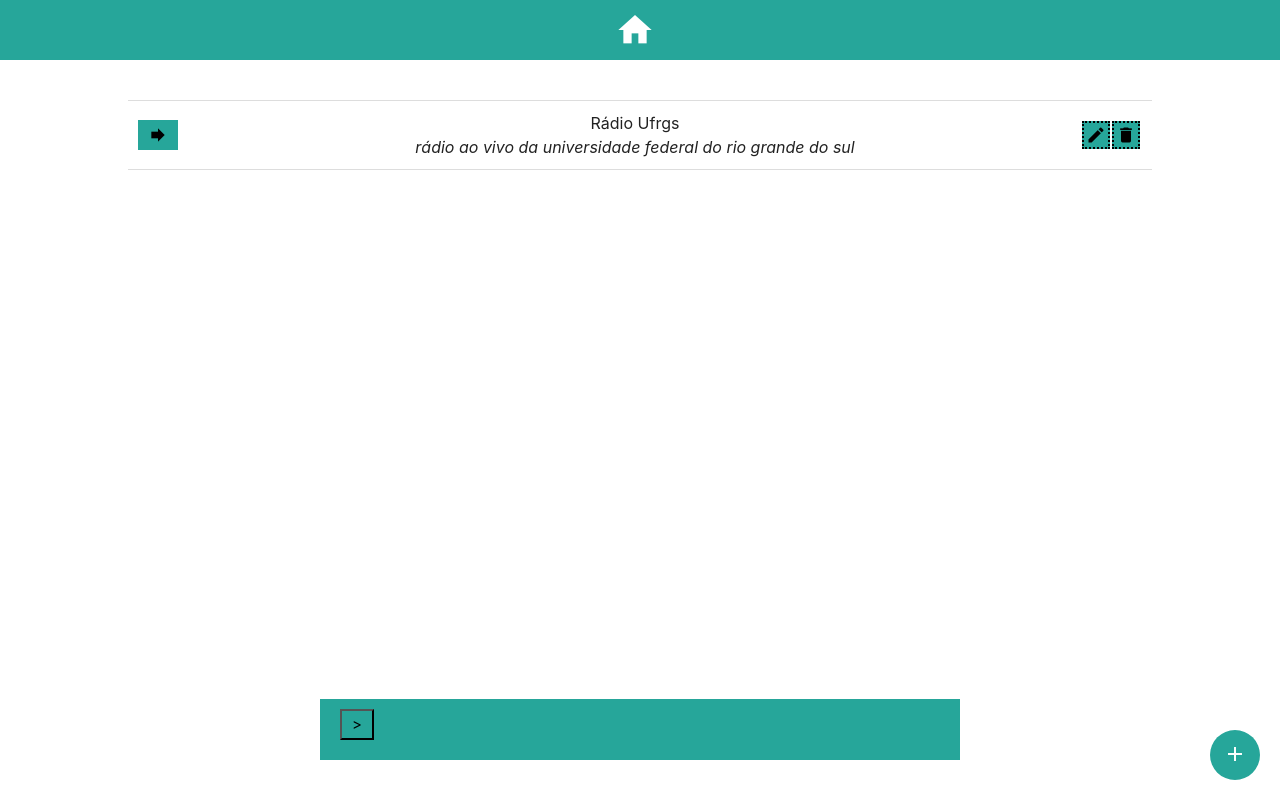
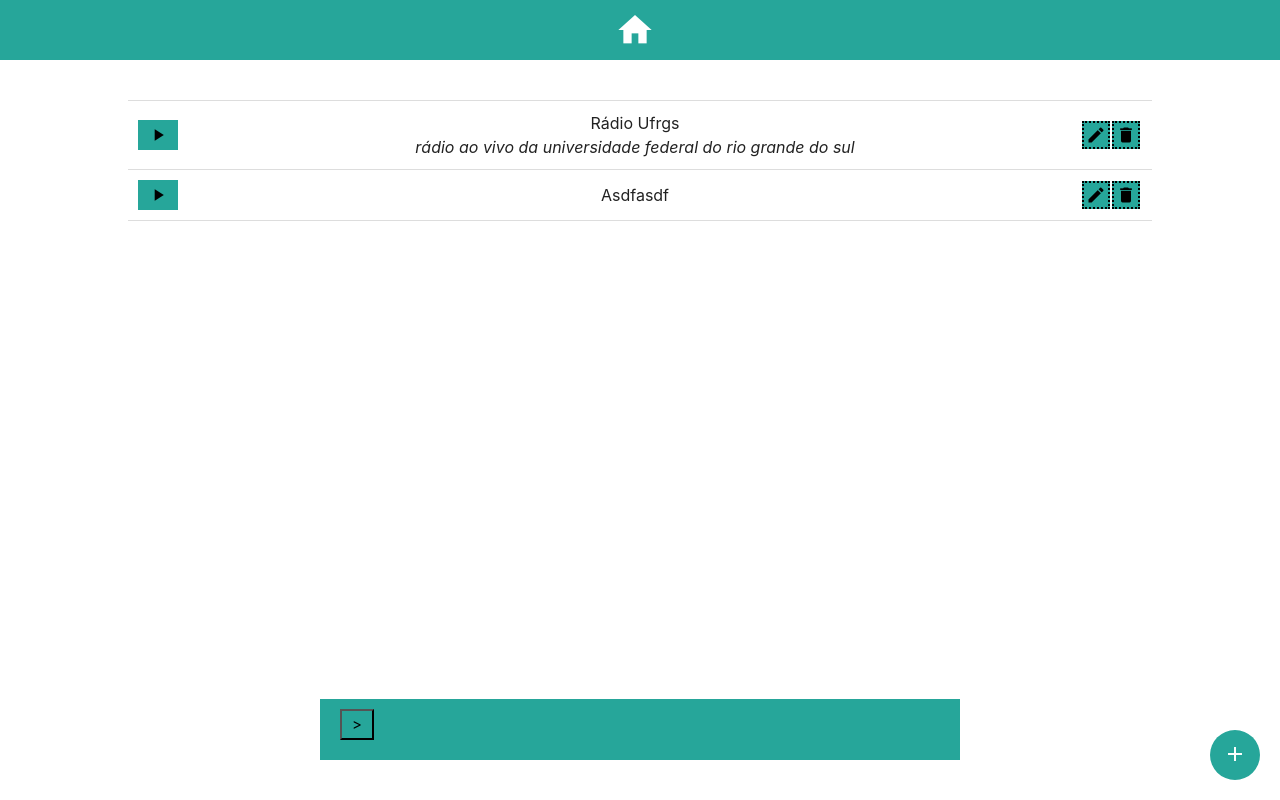
Before and after one commit to m-marcal/radio-on-internet, an Angular app: page /radio-list in a window 1280 px wide. Built offline with nearby package versions, Linux system fonts and the light colour scheme; data requests are answered from the project's data file.

Commit message:
[WIP] Working on the music player

```diff
--- a/db.json
+++ b/db.json
@@ -5,6 +5,12 @@
       "nome": "Rádio UFRGS",
       "descricao": "Rádio ao vivo da Universidade Federal do Rio Grande do Sul",
       "url": "http://radioaovivo.ufrgs.br:8000/stream.mp3"
+    },
+    {
+      "id": 2,
+      "nome": "asdfasdf",
+      "descricao": "",
+      "url": "http://asdf.com"
     }
   ]
 }
--- a/src/app/radio-list/radio-list.component.html
+++ b/src/app/radio-list/radio-list.component.html
@@ -9,7 +9,9 @@
   <tbody>
     <tr *ngFor="let radio of radios" class="radio-item">
       <td>
-        <button class="play-pause-button" (click)="selectRadio(radio)"><i class="material-icons">forward</i></button>
+        <button class="play-pause-button" (click)="toggleRadio(radio)">
+          <i class="material-icons">{{ isPlaying(radio) ? 'pause' : 'play_arrow' }}</i>
+        </button>
       </td>
       <td class="radio-name">
         {{ radio.nome | titlecase }}
@@ -25,3 +27,5 @@
     </tr>
   </tbody>
 </table>
+
+<audio #audioPlayer></audio>
--- a/src/app/radio-list/radio-list.component.ts
+++ b/src/app/radio-list/radio-list.component.ts
@@ -1,7 +1,9 @@
-import { Component, OnInit, Output, EventEmitter } from '@angular/core';
+import { Component, OnInit, AfterViewInit, ViewChild, ElementRef } from '@angular/core';
 import { Router } from '@angular/router';
 import { RadioService } from '../services/radio.service';
 import { Radio } from '../model/radio.model';
+import { RadioPlayerService } from '../services/radio-player.service';
+
 
 @Component({
   selector: 'app-radio-list',
@@ -9,6 +11,7 @@
   styleUrls: ['./radio-list.component.css']
 })
 export class RadioListComponent implements OnInit {
+  @ViewChild('audioPlayer') audioPlayer!: ElementRef;
 
   selectRadio(radio: any) {
     window.alert('Radio: ' + radio.nome  + ' selecionada.');
@@ -16,9 +19,15 @@
 
   radios: Radio[] = [];
 
-  constructor(private radioService: RadioService, private router: Router) {}
+  constructor(private radioService: RadioService, private router: Router, private radioPlayerService: RadioPlayerService) {}
+
+  ngAfterViewInit(): void {
+    const audioPlayer = this.audioPlayer.nativeElement as HTMLAudioElement;
+    this.radioPlayerService.initialize(audioPlayer);
+  }
 
   ngOnInit(): void {
+
     this.radioService.getAllRadios().subscribe(
       (radios: Radio[]) => {
         this.radios = radios;
@@ -40,4 +49,12 @@
     });
   }
 
+  toggleRadio(radio: Radio) {
+    this.radioPlayerService.toggleRadio(radio);
+  }
+
+  isPlaying(radio: Radio) {
+    return this.radioPlayerService.isRadioPlaying(radio);
+  }
+
 }
--- /dev/null
+++ b/src/app/services/radio-player.service.ts
@@ -0,0 +1,48 @@
+import { Injectable } from '@angular/core';
+import { Radio } from '../model/radio.model';
+
+@Injectable({
+  providedIn: 'root'
+})
+export class RadioPlayerService {
+  private audioPlayer: HTMLAudioElement | null = null;
+  private selectedRadio: Radio | null = null;
+  private isPlaying = false;
+
+  constructor() {}
+
+  initialize(audioPlayer: HTMLAudioElement) {
+    this.audioPlayer = audioPlayer;
+  }
+
+  toggleRadio(radio: Radio) {
+    if (this.selectedRadio === radio && this.isPlaying) {
+      this.pauseRadio();
+    } else {
+      this.playRadio(radio);
+    }
+  }
+
+  private playRadio(radio: Radio) {
+    if (this.audioPlayer) {
+      if (this.selectedRadio) {
+        this.audioPlayer.pause();
+      }
+      this.selectedRadio = radio;
+      this.audioPlayer.src = radio.url;
+      this.audioPlayer.play();
+      this.isPlaying = true;
+    }
+  }
+
+  pauseRadio() {
+    if (this.audioPlayer) {
+      this.audioPlayer.pause();
+      this.isPlaying = false;
+    }
+  }
+
+  isRadioPlaying(radio: Radio) {
+    return this.selectedRadio === radio && this.isPlaying;
+  }
+}
```
